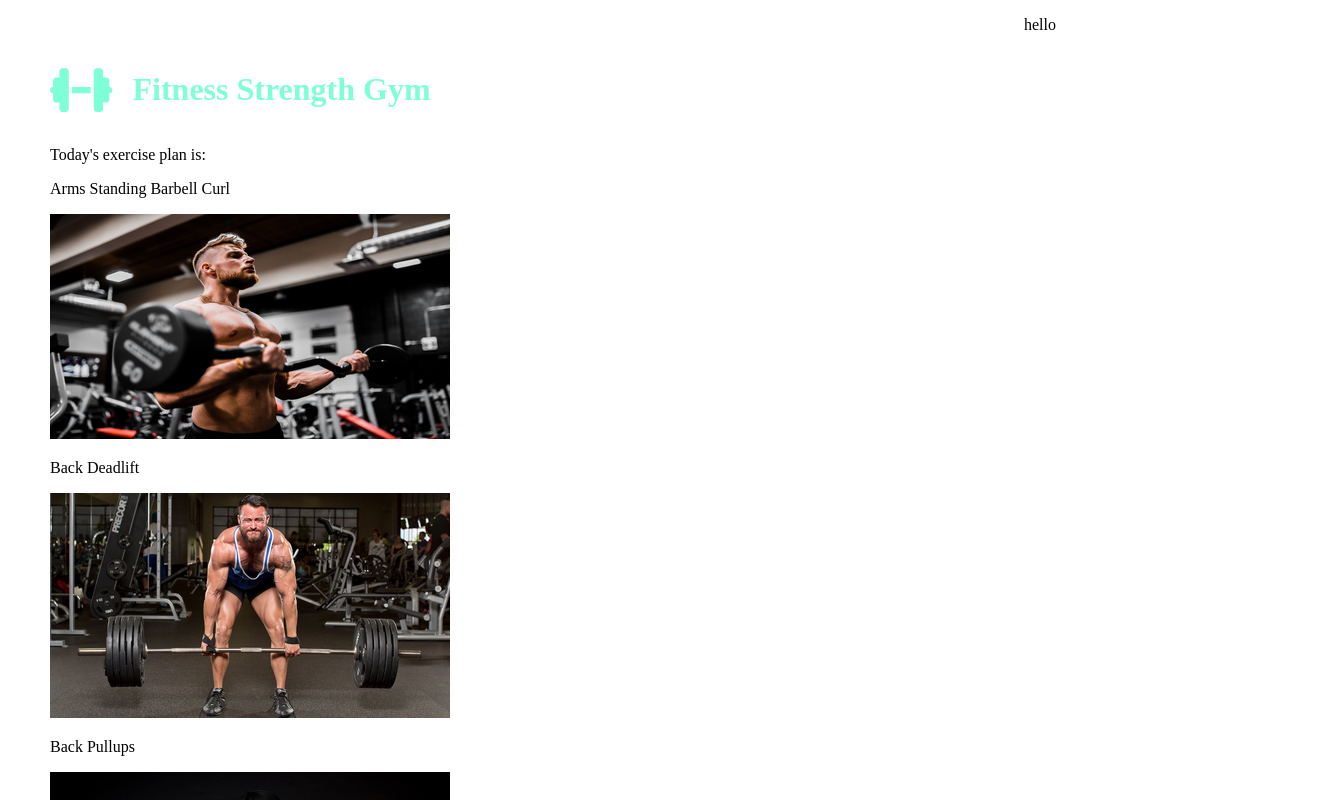
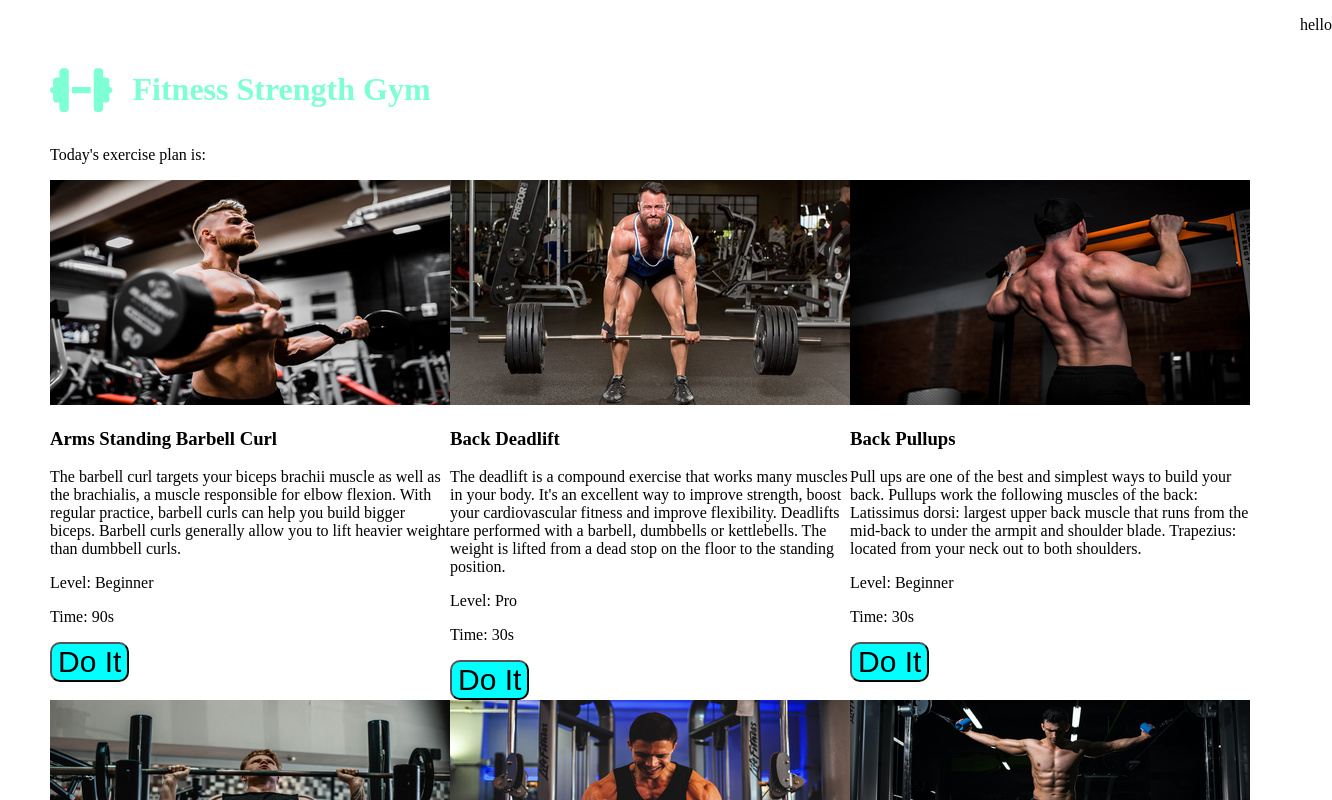
Before and after one commit to mdiibrahim/Fitness-Strength-Gym, a React (Create React App) app: page / in a window 1280 px wide. Shown: the top 800 px of the page, 1332 px wide, since content can reach past the window. Built offline with nearby package versions, Linux system fonts and the light colour scheme; a web font is replaced by a local one.

Commit message:
exercis list are added in UI

```diff
--- a/src/Components/Main-Container/ExerciseList/ExerciseList.css
+++ b/src/Components/Main-Container/ExerciseList/ExerciseList.css
@@ -0,0 +1,6 @@
+
+.btn-do{
+    font-size: 30px;
+    background-color: aqua;
+    border-radius: 10px;
+}
--- a/src/Components/Main-Container/ExerciseList/ExerciseList.js
+++ b/src/Components/Main-Container/ExerciseList/ExerciseList.js
@@ -1,12 +1,18 @@
 import React from 'react';
+import './ExerciseList.css';
 
-const ExerciseList = ({name,img}) => {
+const ExerciseList = ({ name, img, level,time,about }) => {
 
     return (
         <div>
-            {/* <img src={exercise.img} alt="" /> */}
-            <p>{name}</p>
             <img src={img} alt="" />
+            <div>
+                <h3>{name}</h3>
+                <p>{about}</p>
+                <p>Level: {level}</p>
+                <p>Time: {time}s</p>
+                <button className='btn-do'>Do It</button>
+            </div>
         </div>
     );
 };
--- a/src/Components/Main-Container/MainContainer.css
+++ b/src/Components/Main-Container/MainContainer.css
@@ -15,3 +15,7 @@
 .Title .Fw-icon{
     font-size: 50px;
 }
+.ExerciseList-container{
+    display: grid;
+    grid-template-columns: 1fr 1fr 1fr;
+}
--- a/src/Components/Main-Container/MainContainer.js
+++ b/src/Components/Main-Container/MainContainer.js
@@ -14,9 +14,16 @@ const MainContainer = () => {
             .then(data => setExercises(data))
     }, [])
         return (
-            <div>
+            <div className='ExerciseList-container' >
                 {
-                    exercises.map(Exercise => <ExerciseList key={Exercise.id} img={Exercise.img} name={Exercise.name}></ExerciseList>)
+                    exercises.map(Exercise => <ExerciseList
+                        key={Exercise.id}
+                        img={Exercise.img}
+                        name={Exercise.name}
+                        level={Exercise.level}
+                        time={Exercise.time}
+                        about = {Exercise.about}
+                    ></ExerciseList>)
                 }
 
             </div>
@@ -31,10 +38,9 @@ const MainContainer = () => {
                     <FontAwesomeIcon icon={faDumbbell} className='Fw-icon'></FontAwesomeIcon>
                     <h1>Fitness Strength Gym</h1>
                 </div>
+                <p>Today's exercise plan is: </p>
                 <div>
-                    <p>Today's exercise plan is: </p>
                     <LoadExercises></LoadExercises>
-                    <ExerciseList></ExerciseList>
                 </div>
             </div>
             <div className='Profile-container'>
```
